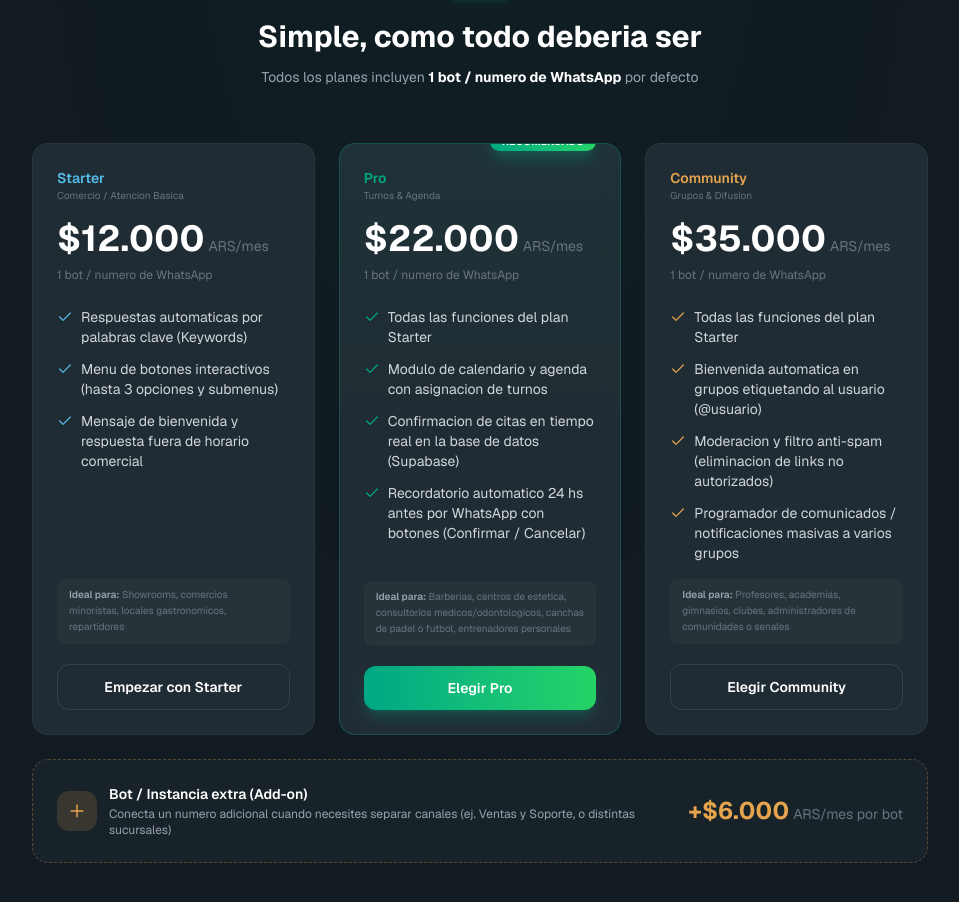
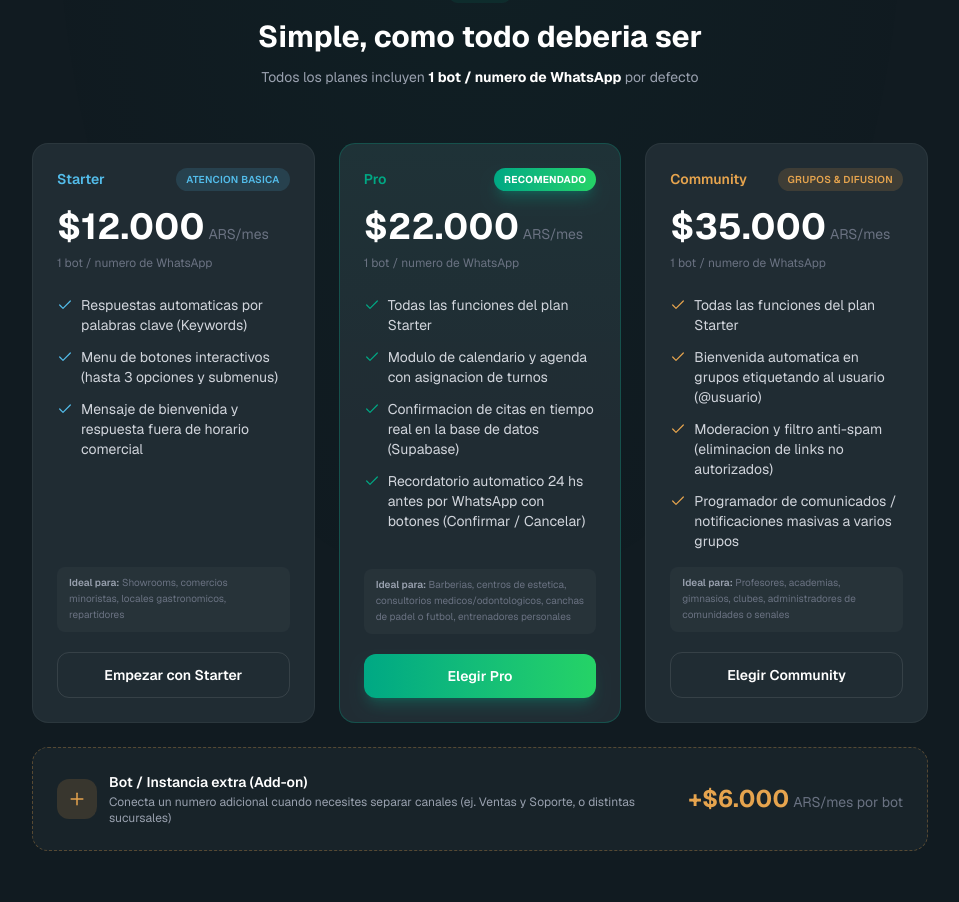
Before and after one commit to Nruiz88/wweb, a Next.js app: page / in a window 1280 px wide. Shown: the part 3621-4523 px from the top of the page, without its empty margins (160-1119 px from the left). Built offline with nearby package versions, Linux system fonts and the light colour scheme.

Commit message:
feat(home): leyendas con color en tarjetas de precios dentro de la estructura

```diff
--- a/src/app/page.tsx
+++ b/src/app/page.tsx
@@ -283,8 +283,12 @@ export default function HomePage() {
           <div className="mx-auto mt-14 grid max-w-4xl gap-6 lg:grid-cols-3">
             {/* Starter */}
             <div className="group relative flex flex-col overflow-hidden rounded-2xl border border-white/5 bg-[#202c33] p-6 transition-all duration-300 hover:border-[#53bdeb]/30 hover:shadow-xl hover:shadow-black/20">
-              <p className="text-sm font-semibold text-[#53bdeb]">Starter</p>
-              <p className="text-[10px] text-gray-500">Comercio / Atencion Basica</p>
+              <div className="flex items-center justify-between">
+                <p className="text-sm font-semibold text-[#53bdeb]">Starter</p>
+                <span className="rounded-full bg-[#53bdeb]/15 px-2.5 py-1 text-[10px] font-semibold uppercase tracking-wide text-[#53bdeb]">
+                  Atencion Basica
+                </span>
+              </div>
               <div className="mt-4 flex items-baseline gap-1">
                 <span className="text-4xl font-bold">$12.000</span>
                 <span className="text-sm text-gray-500">ARS/mes</span>
@@ -316,11 +320,12 @@ export default function HomePage() {
             {/* Pro */}
             <div className="group relative flex flex-col overflow-hidden rounded-2xl border border-[#00a884]/30 bg-[#202c33] p-6 transition-all duration-300 hover:border-[#00a884]/50 hover:shadow-xl hover:shadow-[#00a884]/10">
               <div className="absolute -inset-px rounded-2xl bg-gradient-to-b from-[#00a884]/10 via-transparent to-transparent opacity-50" />
-              <div className="absolute -top-3 right-6 rounded-full bg-gradient-to-r from-[#00a884] to-[#25d366] px-3 py-0.5 text-[10px] font-bold uppercase tracking-wide text-white shadow-lg shadow-[#00a884]/30">
-                Recomendado
+              <div className="relative flex items-center justify-between">
+                <p className="text-sm font-semibold text-[#00a884]">Pro</p>
+                <span className="rounded-full bg-gradient-to-r from-[#00a884] to-[#25d366] px-2.5 py-1 text-[10px] font-bold uppercase tracking-wide text-white shadow-lg shadow-[#00a884]/30">
+                  Recomendado
+                </span>
               </div>
-              <p className="relative text-sm font-semibold text-[#00a884]">Pro</p>
-              <p className="relative text-[10px] text-gray-500">Turnos &amp; Agenda</p>
               <div className="relative mt-4 flex items-baseline gap-1">
                 <span className="text-4xl font-bold">$22.000</span>
                 <span className="text-sm text-gray-500">ARS/mes</span>
@@ -352,8 +357,12 @@ export default function HomePage() {
 
             {/* Community */}
             <div className="group relative flex flex-col overflow-hidden rounded-2xl border border-white/5 bg-[#202c33] p-6 transition-all duration-300 hover:border-[#e6a44e]/30 hover:shadow-xl hover:shadow-black/20">
-              <p className="text-sm font-semibold text-[#e6a44e]">Community</p>
-              <p className="text-[10px] text-gray-500">Grupos &amp; Difusion</p>
+              <div className="flex items-center justify-between">
+                <p className="text-sm font-semibold text-[#e6a44e]">Community</p>
+                <span className="rounded-full bg-[#e6a44e]/15 px-2.5 py-1 text-[10px] font-semibold uppercase tracking-wide text-[#e6a44e]">
+                  Grupos &amp; Difusion
+                </span>
+              </div>
               <div className="mt-4 flex items-baseline gap-1">
                 <span className="text-4xl font-bold">$35.000</span>
                 <span className="text-sm text-gray-500">ARS/mes</span>
```
